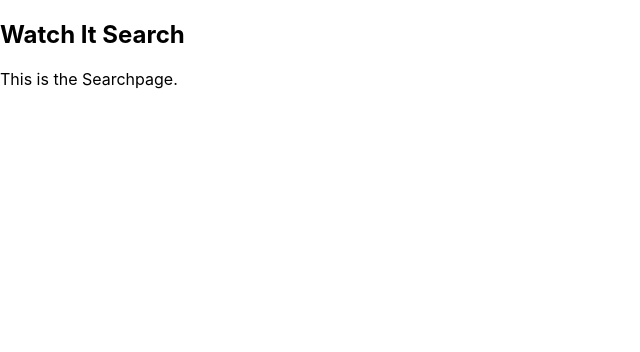
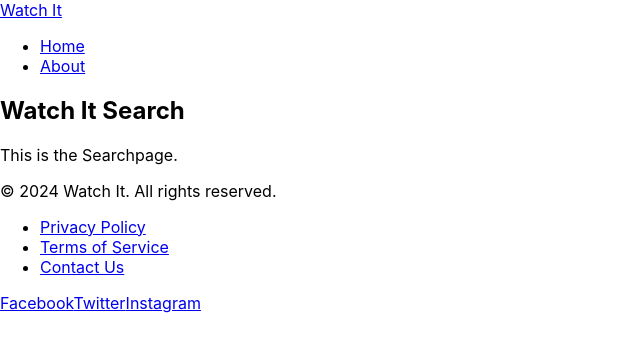
Before and after one commit to chadlaban/watch-it, a React (Create React App) app in the folder watch-it-frontend/: page /search in a window 1280 px wide. Shown: the top 352 px of the page, without its empty margins (0-640 px from the left). Built offline with nearby package versions, Linux system fonts and the light colour scheme.

Commit message:
Add: Header and Footer component.

```diff
--- a/watch-it-frontend/src/App.js
+++ b/watch-it-frontend/src/App.js
@@ -2,13 +2,19 @@ import React from "react";
 import { Routes, Route } from "react-router-dom";
 import Home from "./pages/Home.js";
 import Search from "./pages/Search.js";
+import Header from "./components/Header.js";
+import Footer from "./components/Footer.js";
 
 function App() {
   return (
-    <Routes>
-      <Route path="/" element={<Home />}></Route>
-      <Route path="/search" element={<Search />}></Route>
-    </Routes>
+    <>
+      <Header />
+      <Routes>
+        <Route path="/" element={<Home />}></Route>
+        <Route path="/search" element={<Search />}></Route>
+      </Routes>
+      <Footer />
+    </>
   );
 }
 
--- /dev/null
+++ b/watch-it-frontend/src/components/Footer.js
@@ -0,0 +1,49 @@
+import React from "react";
+
+function Footer() {
+  return (
+    <footer>
+      <div className="footer-content">
+        <p>&copy; {new Date().getFullYear()} Watch It. All rights reserved.</p>
+        <nav>
+          <ul>
+            <li>
+              <a href="/privacy">Privacy Policy</a>
+            </li>
+            <li>
+              <a href="/terms">Terms of Service</a>
+            </li>
+            <li>
+              <a href="/contact">Contact Us</a>
+            </li>
+          </ul>
+        </nav>
+        <div className="social-media">
+          <a
+            href="https://facebook.com"
+            target="_blank"
+            rel="noopener noreferrer"
+          >
+            Facebook
+          </a>
+          <a
+            href="https://twitter.com"
+            target="_blank"
+            rel="noopener noreferrer"
+          >
+            Twitter
+          </a>
+          <a
+            href="https://instagram.com"
+            target="_blank"
+            rel="noopener noreferrer"
+          >
+            Instagram
+          </a>
+        </div>
+      </div>
+    </footer>
+  );
+}
+
+export default Footer;
--- /dev/null
+++ b/watch-it-frontend/src/components/Header.js
@@ -0,0 +1,23 @@
+import React from "react";
+
+function Header() {
+  return (
+    <header>
+      <div className="logo">
+        <a href="/">Watch It</a>
+      </div>
+      <nav>
+        <ul>
+          <li>
+            <a href="/">Home</a>
+          </li>
+          <li>
+            <a href="/search">About</a>
+          </li>
+        </ul>
+      </nav>
+    </header>
+  );
+}
+
+export default Header;
```
